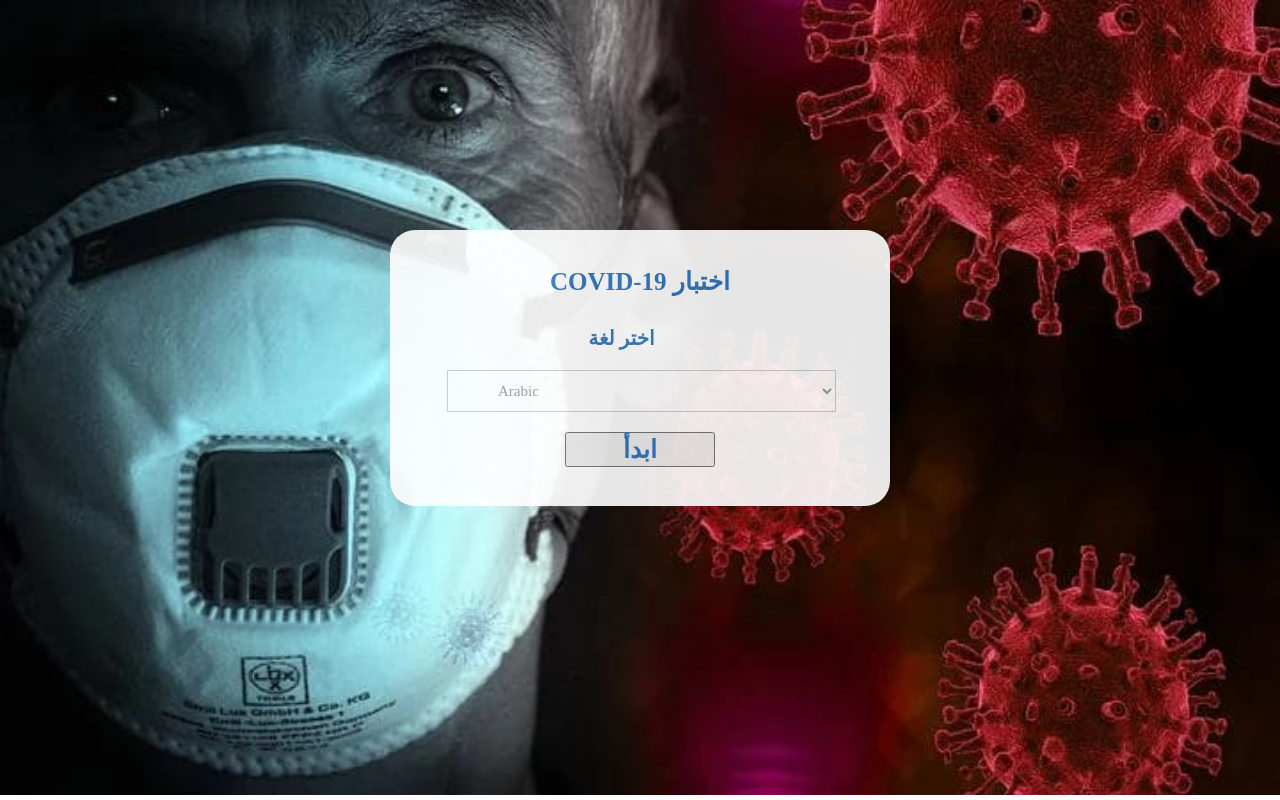
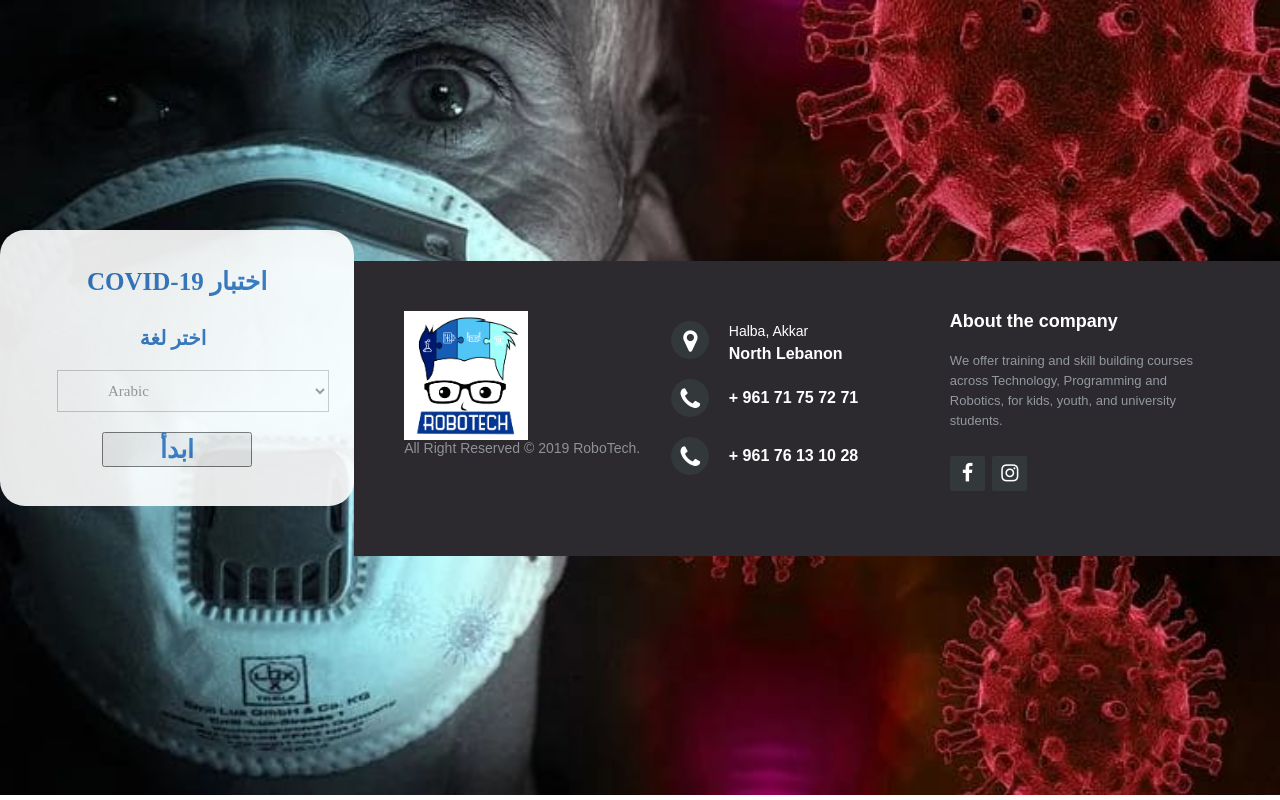
Before and after one commit to RobotechClub/corona, a PHP site: page / in a window 1280 px wide. Run offline with PHP 8.4, Linux system fonts and the light colour scheme; some libraries are stand-ins or nearby versions.

Commit message:
footer not finished

```diff
--- a/css/style.css
+++ b/css/style.css
@@ -383,3 +383,181 @@ h3 {
 #title{
   margin: 30px;
 }
+
+/* The footer is fixed to the bottom of the page */
+
+footer{
+	position: fixed;
+	bottom: 0;
+}
+
+@media (max-height:800px){
+	footer { position: static; }
+	header { padding-top:40px; }
+}
+
+
+.footer-distributed{
+	background-color: #2c292f;
+	box-sizing: border-box;
+	width: 100%;
+	text-align: left;
+	font: bold 16px sans-serif;
+	padding: 50px 50px 60px 50px;
+	margin-top: 80px;
+}
+
+.footer-distributed .footer-left,
+.footer-distributed .footer-center,
+.footer-distributed .footer-right{
+	display: inline-block;
+	vertical-align: top;
+}
+
+/* Footer left */
+
+.footer-distributed .footer-left{
+	width: 30%;
+}
+
+.footer-distributed h3{
+	color:  #ffffff;
+	font: normal 36px 'Cookie', cursive;
+	margin: 0;
+}
+
+/* The company logo */
+
+.footer-distributed .footer-left img{
+	width: 50%;
+}
+
+/* Footer links */
+
+.footer-distributed .footer-links{
+	color:  #ffffff;
+	margin: 20px 0 12px;
+}
+
+.footer-distributed .footer-links a{
+	display:inline-block;
+	line-height: 1.8;
+	text-decoration: none;
+	color:  inherit;
+}
+
+.footer-distributed .footer-company-name{
+	color:  #8f9296;
+	font-size: 14px;
+	font-weight: normal;
+	margin: 0;
+}
+
+/* Footer Center */
+
+.footer-distributed .footer-center{
+	width: 35%;
+}
+
+
+.footer-distributed .footer-center i{
+	background-color:  #33383b;
+	color: #ffffff;
+	font-size: 25px;
+	width: 38px;
+	height: 38px;
+	border-radius: 50%;
+	text-align: center;
+	line-height: 42px;
+	margin: 10px 15px;
+	vertical-align: middle;
+}
+
+.footer-distributed .footer-center i.fa-envelope{
+	font-size: 17px;
+	line-height: 38px;
+}
+
+.footer-distributed .footer-center p{
+	display: inline-block;
+	color: #ffffff;
+	vertical-align: middle;
+	margin:0;
+}
+
+.footer-distributed .footer-center p span{
+	display:block;
+	font-weight: normal;
+	font-size:14px;
+	line-height:2;
+}
+
+.footer-distributed .footer-center p a{
+	color:  #e0ac1c;
+	text-decoration: none;;
+}
+
+
+/* Footer Right */
+
+.footer-distributed .footer-right{
+	width: 30%;
+}
+
+.footer-distributed .footer-company-about{
+	line-height: 20px;
+	color:  #92999f;
+	font-size: 13px;
+	font-weight: normal;
+	margin: 0;
+}
+
+.footer-distributed .footer-company-about span{
+	display: block;
+	color:  #ffffff;
+	font-size: 18px;
+	font-weight: bold;
+	margin-bottom: 20px;
+}
+
+.footer-distributed .footer-icons{
+	margin-top: 25px;
+}
+
+.footer-distributed .footer-icons a{
+	display: inline-block;
+	width: 35px;
+	height: 35px;
+	cursor: pointer;
+	background-color:  #33383b;
+	border-radius: 2px;
+
+	font-size: 20px;
+	color: #ffffff;
+	text-align: center;
+	line-height: 35px;
+
+	margin-right: 3px;
+	margin-bottom: 5px;
+}
+
+/* Here is the code for Responsive Footer */
+/* You can remove below code if you don't want Footer to be responsive */
+
+
+@media (max-width: 880px) {
+
+	.footer-distributed .footer-left,
+	.footer-distributed .footer-center,
+	.footer-distributed .footer-right{
+		display: block;
+		width: 100%;
+		margin-bottom: 40px;
+		text-align: center;
+	}
+
+	.footer-distributed .footer-center i{
+		margin-left: 0;
+	}
+
+}
--- a/index.php
+++ b/index.php
@@ -9,6 +9,9 @@
     <meta http-equiv="Pragma" content="no-cache" />
     <meta http-equiv="Expires" content="0" />
     <link rel="stylesheet" href="<?php echo "css/style.css?v=".round(microtime(true) * 1000); ?>">
+	<link rel="stylesheet" href="http://maxcdn.bootstrapcdn.com/font-awesome/4.2.0/css/font-awesome.min.css">
+
+	<link href="http://fonts.googleapis.com/css?family=Cookie" rel="stylesheet" type="text/css">
 
     <link rel="icon" type="image/ico" href="images/robotech .jpg" />
 </head>
@@ -68,7 +71,41 @@
 
     <script src="<?php echo "js/coronaTest.js?v=".round(microtime(true) * 1000); ?>"> </script>
 
+    <footer class="footer-distributed">
 
+ <div class="footer-left">
+<img src="images/robotech .jpg">
+
+     <p class="footer-company-name">All Right Reserved © 2019 RoboTech.</p>
+ </div>
+
+ <div class="footer-center">
+     <div>
+         <i class="fa fa-map-marker"></i>
+           <p><span>Halba,
+             Akkar</span>
+             North Lebanon</p>
+     </div>
+
+     <div>
+         <i class="fa fa-phone"></i>
+         <p>+ 961 71 75 72 71</p>
+     </div>
+     <div>
+         <i class="fa fa-phone"></i>
+         <p>+ 961 76 13 10 28</p>
+     </div>
+ </div>
+ <div class="footer-right">
+     <p class="footer-company-about">
+         <span>About the company</span>
+         We offer training and skill building courses across Technology, Programming and Robotics, for kids, youth, and university students.</p>
+     <div class="footer-icons">
+         <a href="https://www.facebook.com/RoboTechHalbaAkkar" target="_blank"><i class="fa fa-facebook"></i></a>
+         <a href="https://www.instagram.com/robotechhalba/" target="_blank"><i class="fa fa-instagram"></i></a>
+    </div>
+ </div>
+</footer>
 
 </body>
 </html>
```
